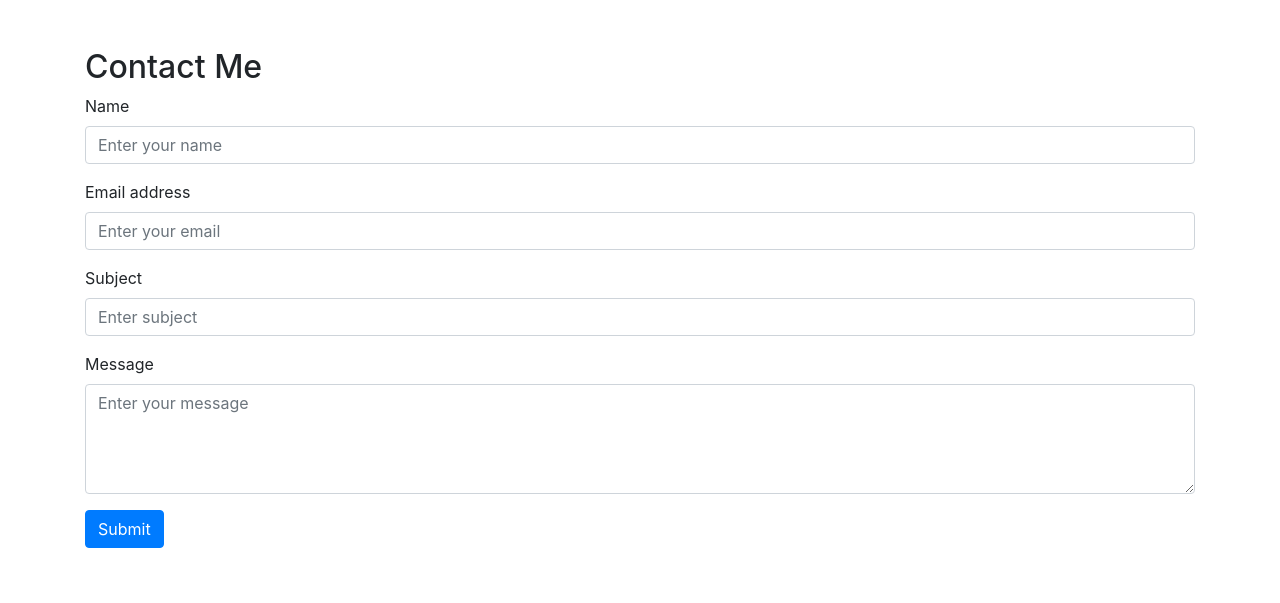
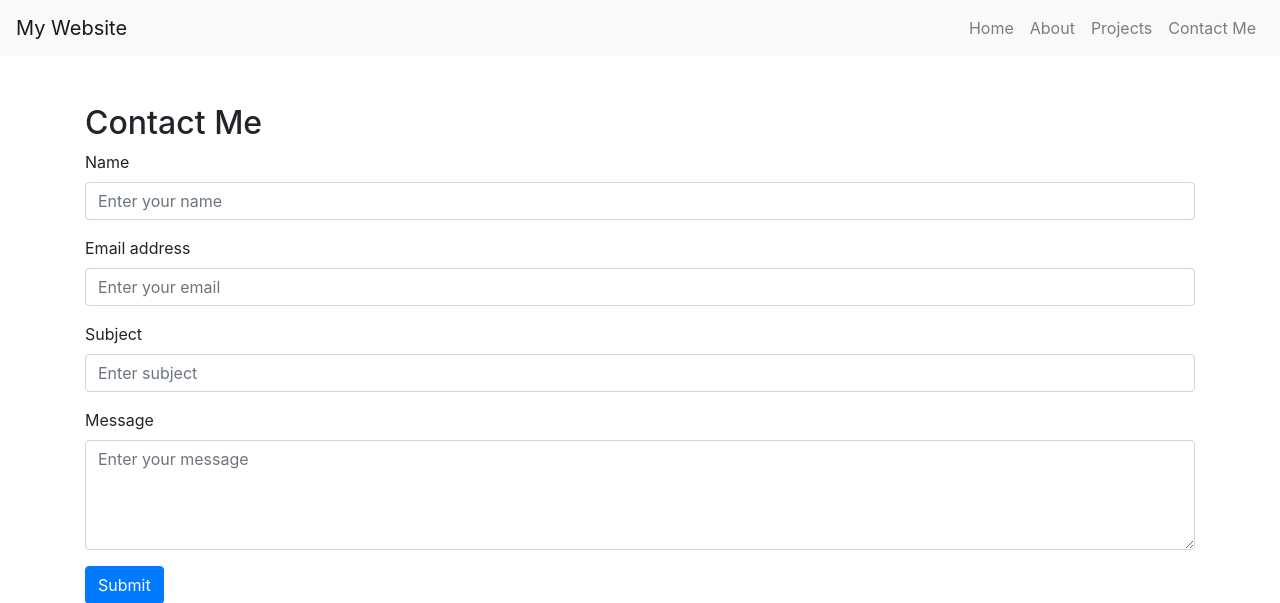
Before and after one commit to suryansh-it/Portfolio-Website, a Flask app: page /form in a window 1280 px wide. Shown: the top 603 px of the page. Run offline with Flask 3, Linux system fonts and the light colour scheme; some libraries are stand-ins or nearby versions.

Commit message:
added nav bar and contact form

```diff
--- a/templates/form.html
+++ b/templates/form.html
@@ -13,6 +13,38 @@
     <script src="https://stackpath.bootstrapcdn.com/bootstrap/4.5.2/js/bootstrap.min.js"></script>
   </head>
   <body>
+    <!-- Navbar -->
+    <nav class="navbar navbar-expand-lg navbar-light bg-light">
+      <a class="navbar-brand" href="#">My Website</a>
+      <button
+        class="navbar-toggler"
+        type="button"
+        data-toggle="collapse"
+        data-target="#navbarNav"
+        aria-controls="navbarNav"
+        aria-expanded="false"
+        aria-label="Toggle navigation"
+      >
+        <span class="navbar-toggler-icon"></span>
+      </button>
+      <div class="collapse navbar-collapse" id="navbarNav">
+        <ul class="navbar-nav ml-auto">
+          <li class="nav-item">
+            <a class="nav-link" href="{{url_for('index')}}">Home</a>
+          </li>
+          <li class="nav-item">
+            <a class="nav-link" href="#about">About</a>
+          </li>
+          <li class="nav-item">
+            <a class="nav-link" href="#projects">Projects</a>
+          </li>
+          <li class="nav-item">
+            <a class="nav-link" href="{{url_for('form')}}">Contact Me</a>
+          </li>
+        </ul>
+      </div>
+    </nav>
+
     <div class="container mt-5">
       <h2>Contact Me</h2>
       <form>
```
Also changed, not shown: templates/index.html (+38 -6 lines), static/js/form.js (added).
